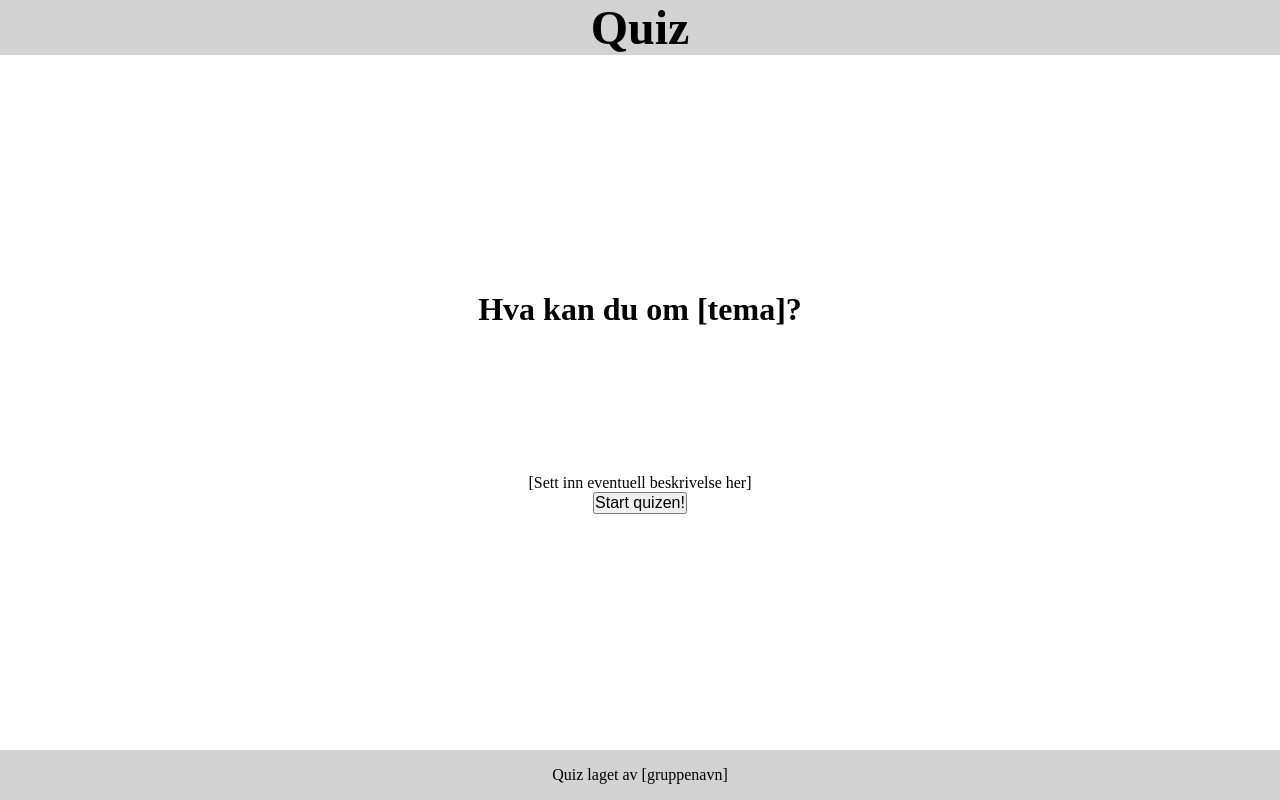
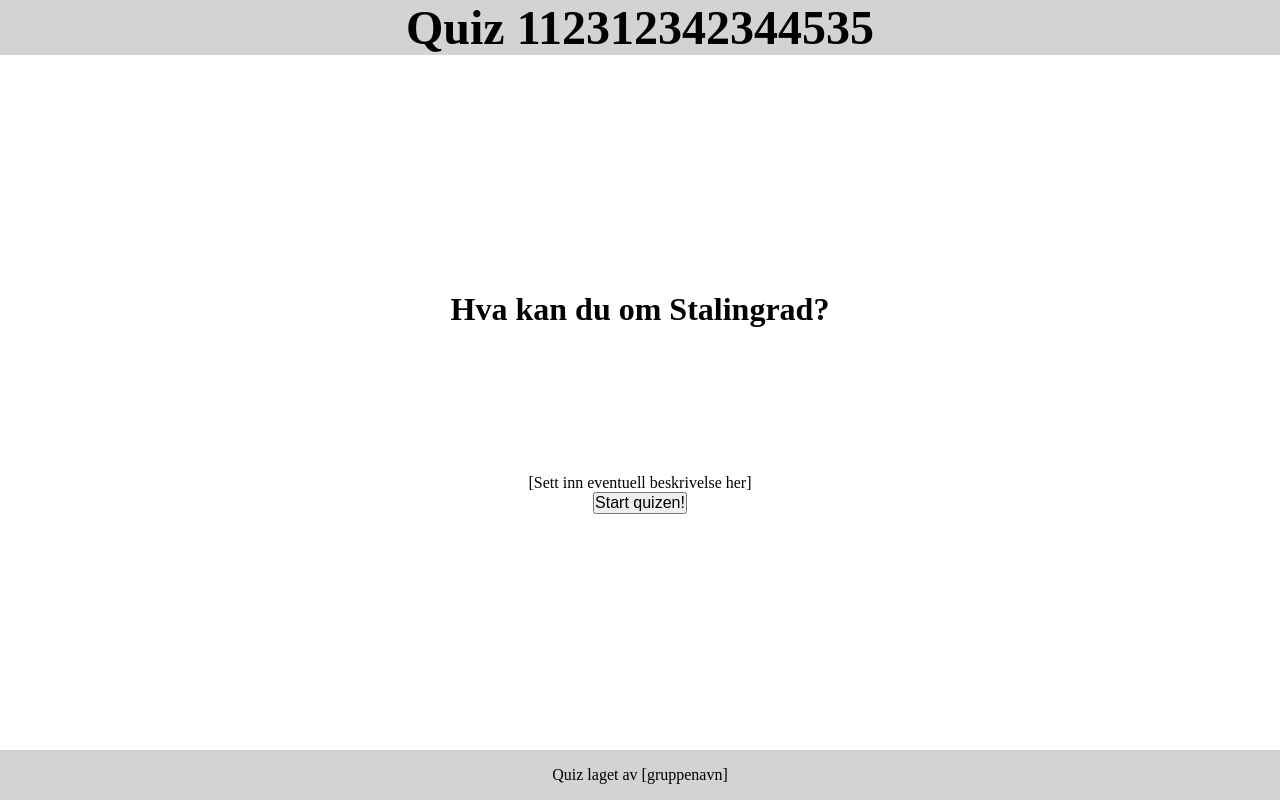
Before and after one commit to F21-1IM-2022-23/quizutvikling-stalingrad, a plain HTML site: page index.html in a window 1280 px wide. Drawn offline with Linux system fonts and the light colour scheme.

Commit message:
Update index.html

```diff
--- a/index.html
+++ b/index.html
@@ -10,11 +10,11 @@
 </head>
 <body class="oppsett">
     <header>
-        <h1>Quiz</h1>
+        <h1>Quiz 112312342344535</h1>
     </header>
     <main>
         <div>
-            <h2>Hva kan du om [tema]?</h2> <!-- Det første spørsmålet må være identisk med det første spørsmålet i script-filen -->
+            <h2>Hva kan du om Stalingrad?</h2> <!-- Det første spørsmålet må være identisk med det første spørsmålet i script-filen -->
         </div>
         <div id="questionContainer">
             <p>[Sett inn eventuell beskrivelse her]</p>
```
